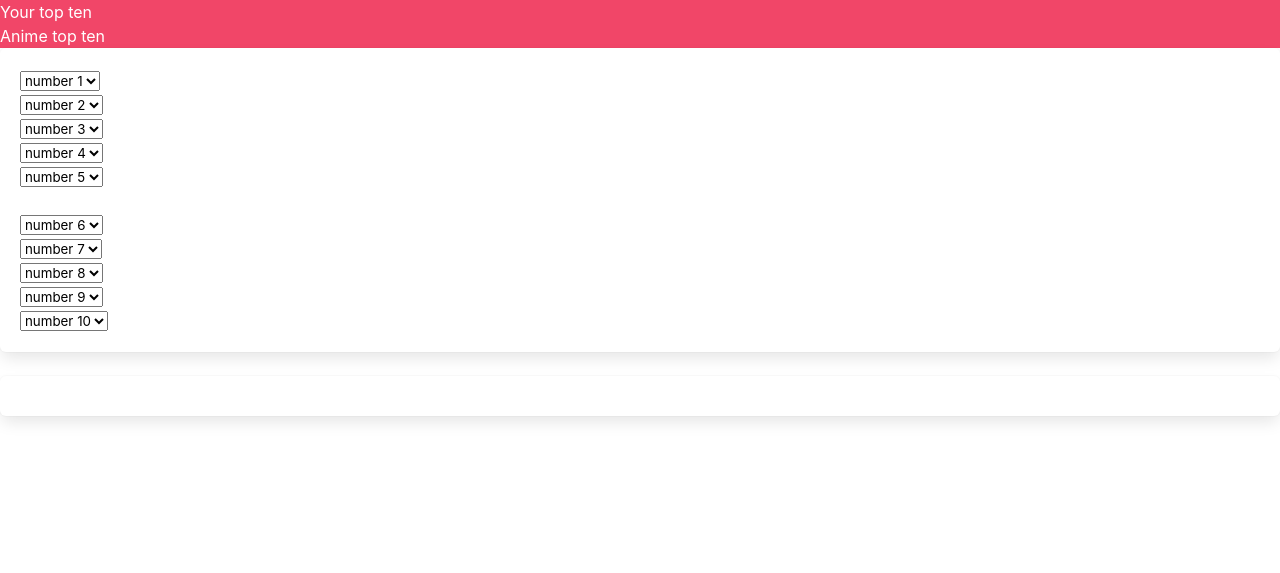
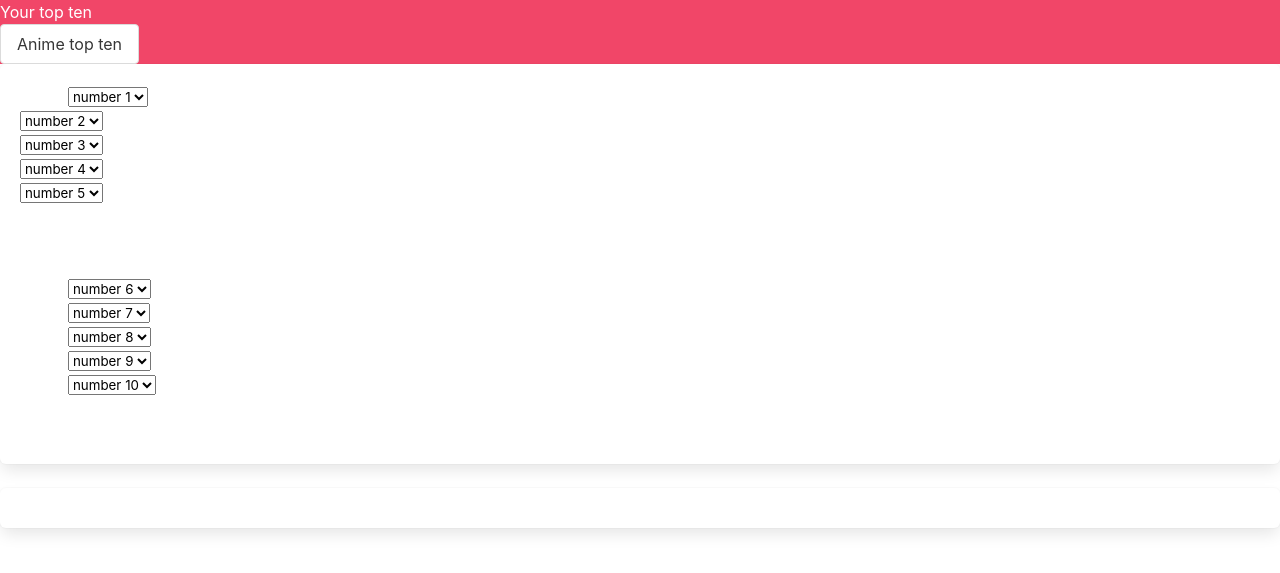
Before and after one commit to koatz55/Group_project_July, a Python web app: template flask_app/templates/dashdord.html in a window 1280 px wide. Shown: the top 573 px of the page. Run offline with Jinja, Linux system fonts and the light colour scheme; the template is opened without the code that fills it, so the values that code supplies are empty.

Commit message:
Update dashdord.html
classes added

```diff
--- a/flask_app/templates/dashdord.html
+++ b/flask_app/templates/dashdord.html
@@ -11,7 +11,7 @@
     <section class="hero is-danger">
         <nav class="">
             <h2>Your top ten</h2>
-            <a href="/index">Anime top ten</a>
+            <a href="/index" class="button">Anime top ten</a>
         </nav>
     </section>
 
@@ -21,9 +21,9 @@
 
         <p>Call a function once for each array element:</p> -->
 
-        <selection id="demo"></selection>
+        <selection id="demo" class="section"></selection>
         <br>
-        <div id="demo2"></div>
+        <div id="demo2" class="section"></div>
 
 
         <!-- <select id="v">
```
